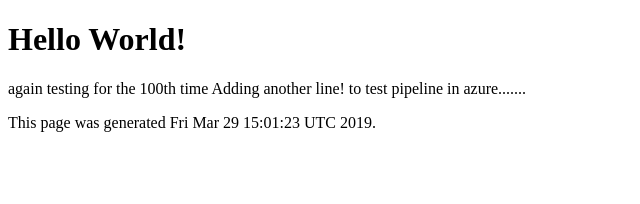
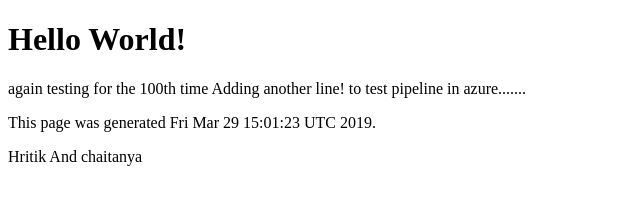
Before and after one commit to bansal28/GitHubPages, a plain HTML site: page index.html in a window 1280 px wide. Shown: the whole page, without its empty margins (0-640 px from the left). Drawn offline with Linux system fonts and the light colour scheme.

Commit message:
Update index.html

```diff
--- a/index.html
+++ b/index.html
@@ -8,5 +8,6 @@
     <h1>Hello World!</h1>
     <p>again testing for the 100th time Adding another line! to test pipeline in azure.......</p>
     <p>This page was generated Fri Mar 29 15:01:23 UTC 2019.</p>
+    <p>Hritik And chaitanya</p>
   </body>
 </html>
```
